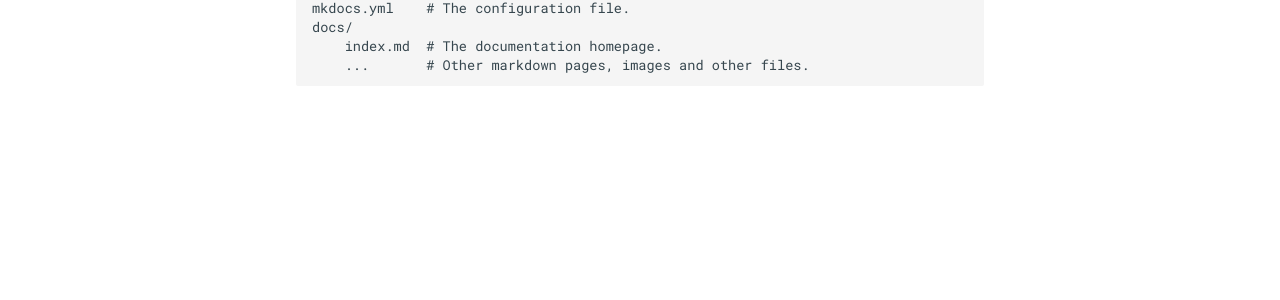
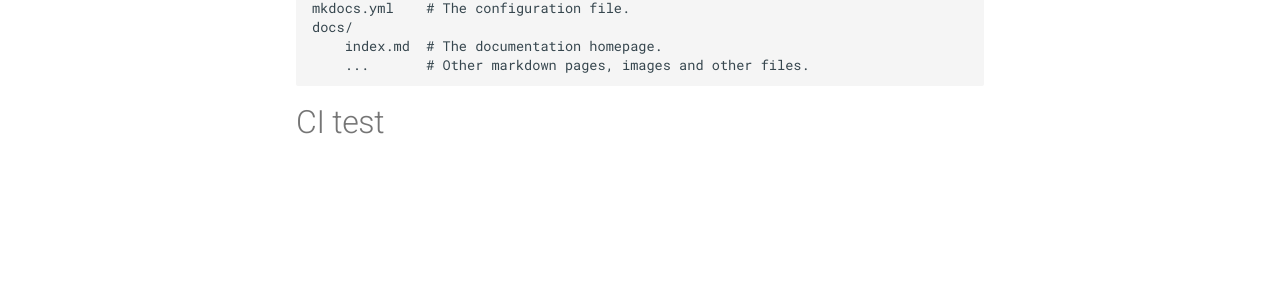
Before and after one commit to make4animals/make4animals.github.io, an MkDocs documentation site: the page built from docs/index.md, in a window 1280 px wide. Shown: the part 525-825 px from the top of the page. Built offline with MkDocs 1.6.1 and Material for MkDocs 9.7.7, drawn with Linux system fonts in a browser that asks for light colours.

Commit message:
Update index.md

```diff
--- a/docs/index.md
+++ b/docs/index.md
@@ -15,3 +15,6 @@
     docs/
         index.md  # The documentation homepage.
         ...       # Other markdown pages, images and other files.
+
+
+# CI test
```
